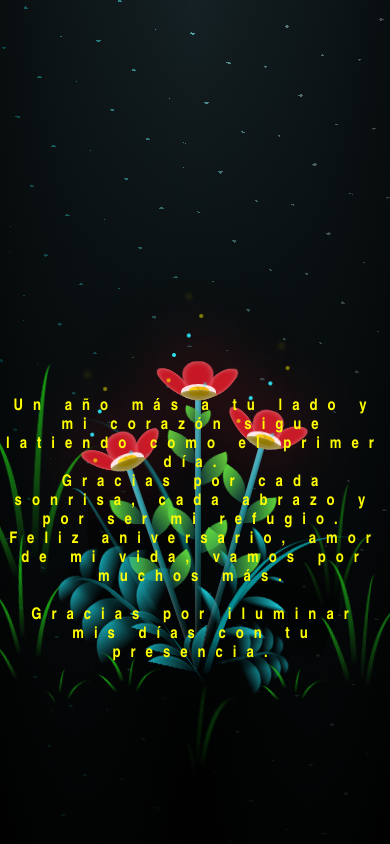
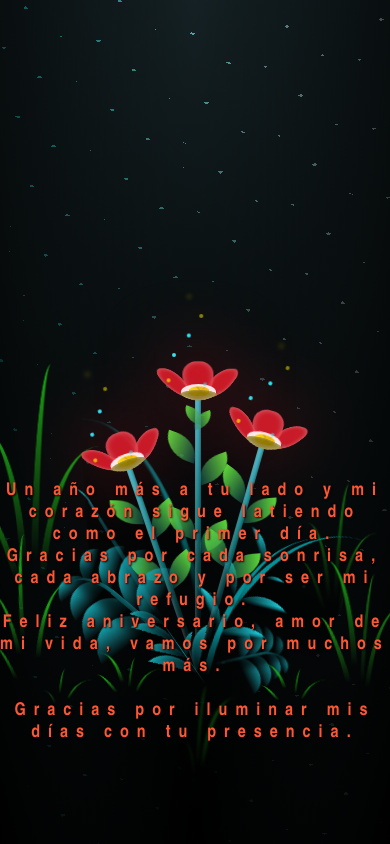
Before and after one commit to Epifanio89/flores3anios, a plain HTML site: page flower.html in a window 390 px wide. Drawn offline with Linux system fonts and the light colour scheme.

Commit message:
estilos 2

```diff
--- a/css/main.css
+++ b/css/main.css
@@ -38,17 +38,35 @@ body {
       letter-spacing: 3px;
   }
 
-}
+  .titulo {
+    margin-bottom: 100px;
+    font-family: "Arial Narrow", Arial, sans-serif;
+    color: #FF5733;
+    text-shadow: 1px 1px 2px black;
+    font-size: 1.1em;
+    position: absolute;
+    font-weight: bold;
+    letter-spacing: 8px;
+    opacity: 0;
+    animation: fadeIn 3s ease-in-out forwards;
+    text-align: center;
+  }
+}
+
+@media only screen and (min-width: 601px) {
 .titulo {
   margin-bottom: 180px;
   font-family: "Arial Narrow", Arial, sans-serif;
+  font-size: 2em;
   color: yellow;
+  text-shadow: 1px 1px 2px black;
   position: absolute;
   font-weight: bold;
   letter-spacing: 10px;
   opacity: 0;
   animation: fadeIn 3s ease-in-out forwards;
   text-align: center;
+}
 }
 @keyframes fadeIn {
   from {
--- a/css/style.css
+++ b/css/style.css
@@ -2,6 +2,7 @@
 *{
     font-family: 'Poppins',cursive;
 }
+
 body{
     color: azure;
     width: 100%;
@@ -102,7 +103,7 @@ body{
     color: #111;
 }
 
-@media screen and (max-width:574px){
+@media screen and (max-width:600px){
     .greetings{
         display: block;
         font-size: 4rem;
@@ -110,7 +111,8 @@ body{
         text-align: center;
     }
     .description{
-        font-size: 2rem;
+        font-size: 1rem;
+        margin-top: 50px;
     }
 
     .button a{
```
